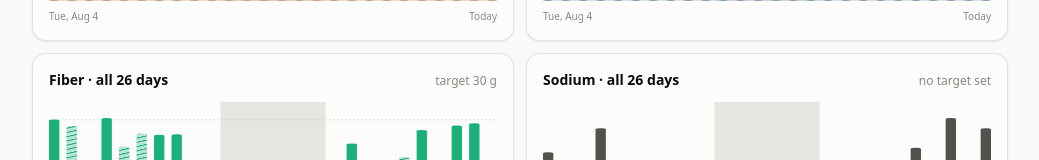
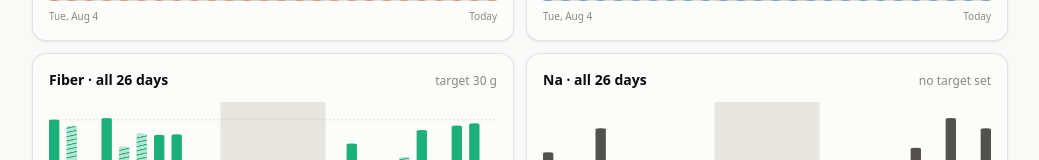
Before and after one commit to soldoutbudokan/Health, a Next.js app: page /Health/history in a window 1280 px wide. Shown: the part 452-612 px from the top of the page, without its empty margins (120-1159 px from the left). Built offline with nearby package versions, Linux system fonts and the light colour scheme.

Commit message:
Title the sodium chart Na so the heading stays on one line
The heading wrapped at the card width. TrendChart gains an optional label
prop for the accessible name, so the svg still announces "Sodium" where the
visible title is the symbol.

```diff
--- a/src/components/Dashboard.tsx
+++ b/src/components/Dashboard.tsx
@@ -355,7 +355,8 @@ export function Dashboard({
           breaks={breaks}
         />
         <TrendChart
-          title={`Sodium · all ${trend.sodium.length} days`}
+          title={`Na · all ${trend.sodium.length} days`}
+          label="Sodium"
           unit="mg"
           points={trend.sodium}
           color="var(--text-secondary)"
--- a/src/components/History.tsx
+++ b/src/components/History.tsx
@@ -202,7 +202,8 @@ export function History({ entries, goals, builtOn, breaks }: Props) {
           height={150}
         />
         <TrendChart
-          title={`Sodium · ${range === "all" ? `all ${span} days` : `last ${span} days`}`}
+          title={`Na · ${range === "all" ? `all ${span} days` : `last ${span} days`}`}
+          label="Sodium"
           unit="mg"
           points={points.sodium}
           color="var(--text-secondary)"
--- a/src/components/TrendChart.tsx
+++ b/src/components/TrendChart.tsx
@@ -47,6 +47,12 @@ interface Props {
    */
   caption?: string;
   /**
+   * Accessible name, when the displayed title is an abbreviation. Sodium's
+   * chart is titled "Na" to keep the heading on one line; a screen reader
+   * should still hear the word.
+   */
+  label?: string;
+  /**
    * Shaded behind the bars, from `data/breaks.csv`. Without them a run of
    * short days reads as a diet that fell apart, when it was a week away from
    * a kitchen — which is the same job breaks.csv already does for training.
@@ -73,6 +79,7 @@ export function TrendChart({
   goal,
   band,
   caption,
+  label,
   breaks = [],
   height = 132,
 }: Props) {
@@ -156,7 +163,7 @@ export function TrendChart({
           viewBox={`0 0 ${W} ${height}`}
           preserveAspectRatio="none"
           role="img"
-          aria-label={`${title} over ${points.length} days`}
+          aria-label={`${label ?? title} over ${points.length} days`}
         >
           <defs>
             <clipPath id={clipId}>
```
